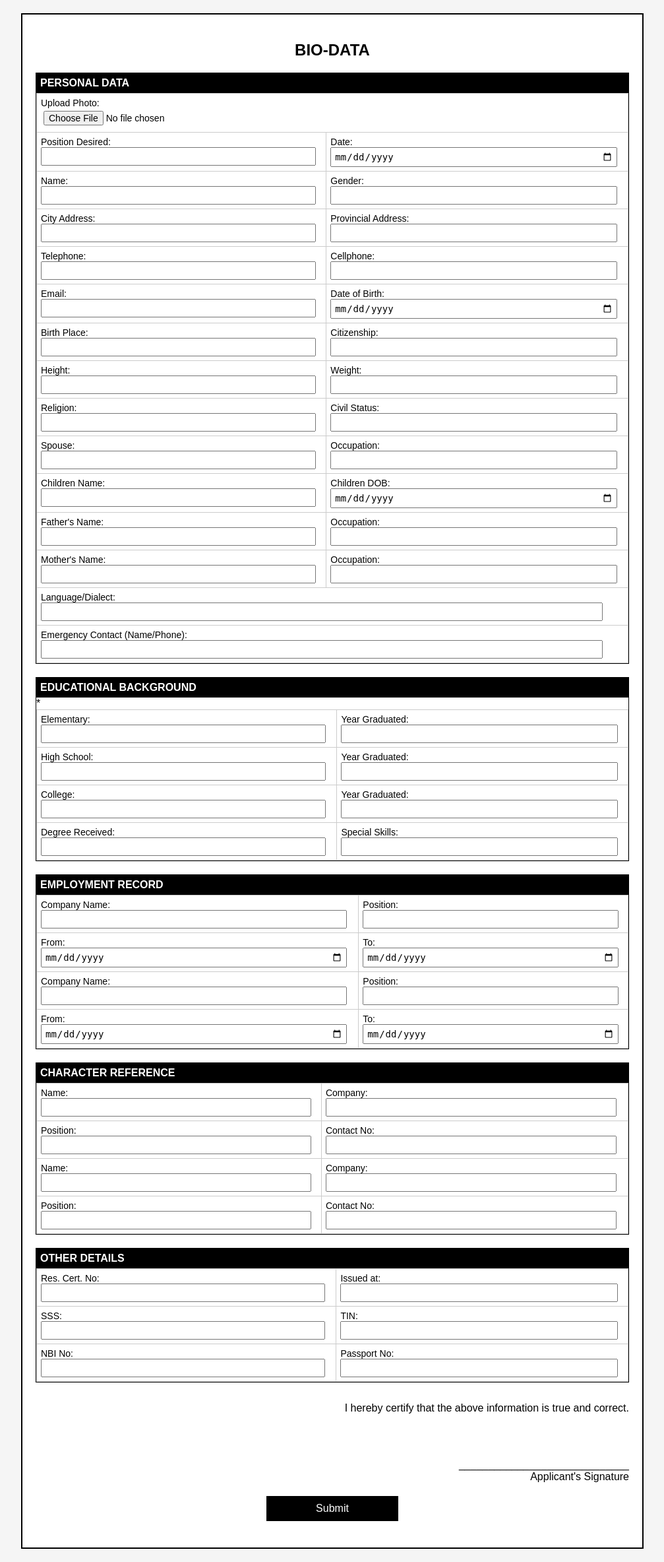
After one commit to kennyyy29/Websys, a PHP site: page /CaseStudy4_Biodata.php in a window 1280 px wide. The commit adds this page. Shown: the whole page at 66% size, without its empty margins (136-1143 px from the left). Run offline with PHP 8.4, Linux system fonts and the light colour scheme.

Commit message:
My case Study 4

```diff
--- /dev/null
+++ b/CaseStudy4_Biodata.php
@@ -0,0 +1,294 @@
+<?php
+if ($_SERVER["REQUEST_METHOD"] == "POST") {
+    $data = $_POST;
+    $errors = [];
+
+    // --- Validate required fields ---
+    if (empty($data['fullname'])) {
+        $errors[] = "Full Name is required.";
+    }
+
+    if (empty($data['position'])) {
+        $errors[] = "Position Desired is required.";
+    }
+
+    if (empty($data['contact']) || !is_numeric($data['contact'])) {
+        $errors[] = "Contact Number is required and must be numeric.";
+    }
+
+
+    $uploadedPhoto = null;
+    if (isset($_FILES['photo']) && $_FILES['photo']['error'] == 0) {
+        $targetDir = "uploads/";
+        if (!is_dir($targetDir)) {
+            mkdir($targetDir, 0777, true);
+        }
+
+
+        $allowedTypes = ['jpg', 'jpeg', 'png'];
+        $fileType = strtolower(pathinfo($_FILES["photo"]["name"], PATHINFO_EXTENSION));
+
+
+        $maxSize = 2 * 1024 * 1024;
+
+        if (!in_array($fileType, $allowedTypes)) {
+            $errors[] = "Only JPG and PNG files are allowed.";
+        } elseif ($_FILES["photo"]["size"] > $maxSize) {
+            $errors[] = "File size must be under 2MB.";
+        } else {
+            $targetFile = $targetDir . uniqid("img_") . "." . $fileType;
+            if (move_uploaded_file($_FILES["photo"]["tmp_name"], $targetFile)) {
+                $uploadedPhoto = $targetFile;
+            } else {
+                $errors[] = "Failed to upload the image.";
+            }
+        }
+    } else {
+        $errors[] = "Photo is required.";
+    }
+}
+?>
+
+<!DOCTYPE html>
+<html lang="en">
+<head>
+  <meta charset="UTF-8">
+  <title>Bio-Data Form</title>
+  <style>
+    body {
+      font-family: Arial, sans-serif;
+      background: #f5f5f5;
+      margin: 20px;
+    }
+    .container {
+      max-width: 900px;
+      margin: auto;
+      background: #fff;
+      padding: 20px;
+      border: 2px solid #000;
+    }
+    h2 {
+      text-align: center;
+      margin-bottom: 20px;
+      text-transform: uppercase;
+    }
+    .section {
+      border: 1px solid #000;
+      margin-bottom: 20px;
+    }
+    .section h3 {
+      background: #000;
+      color: #fff;
+      margin: 0;
+      padding: 6px;
+      font-size: 16px;
+      text-transform: uppercase;
+    }
+    .section table {
+      width: 100%;
+      border-collapse: collapse;
+    }
+    .section td {
+      padding: 6px;
+      border: 1px solid #ccc;
+      font-size: 14px;
+      vertical-align: top;
+    }
+    input, textarea {
+      width: 95%;
+      padding: 4px;
+      font-size: 14px;
+    }
+    .signature {
+      margin-top: 30px;
+      text-align: right;
+    }
+    .submit-btn {
+      display: block;
+      width: 200px;
+      padding: 10px;
+      background: #000;
+      color: #fff;
+      border: none;
+      margin: 20px auto;
+      cursor: pointer;
+      font-size: 16px;
+    }
+    .submit-btn:hover {
+      background: #444;
+    }
+  </style>
+</head>
+<body>
+  <div class="container">
+    <h2>Bio-Data</h2>
+
+    <form action="display.php" method="POST" enctype="multipart/form-data">
+
+
+      <div class="section">
+        <h3>Personal Data</h3>
+        <table>
+          <tr>
+  <td colspan="2">
+    Upload Photo: <input type="file" name="photo" accept="image/*">
+  </td>
+</tr>
+          <tr>
+            <td>Position Desired: <input type="text" name="position" required></td>
+            <td>Date: <input type="date" name="date"></td>
+          </tr>
+          <tr>
+            <td>Name: <input type="text" name="name" required></td>
+            <td>Gender: <input type="text" name="gender"></td>
+          </tr>
+          <tr>
+            <td>City Address: <input type="text" name="city_address"></td>
+            <td>Provincial Address: <input type="text" name="prov_address"></td>
+          </tr>
+          <tr>
+            <td>Telephone: <input type="text" name="telephone"></td>
+            <td>Cellphone: <input type="text" name="cellphone"></td>
+          </tr>
+          <tr>
+            <td>Email: <input type="email" name="email"></td>
+            <td>Date of Birth: <input type="date" name="dob"></td>
+          </tr>
+          <tr>
+            <td>Birth Place: <input type="text" name="birth_place"></td>
+            <td>Citizenship: <input type="text" name="citizenship"></td>
+          </tr>
+          <tr>
+            <td>Height: <input type="text" name="height"></td>
+            <td>Weight: <input type="text" name="weight"></td>
+          </tr>
+          <tr>
+            <td>Religion: <input type="text" name="religion"></td>
+            <td>Civil Status: <input type="text" name="civil_status"></td>
+          </tr>
+          <tr>
+            <td>Spouse: <input type="text" name="spouse"></td>
+            <td>Occupation: <input type="text" name="spouse_occ"></td>
+          </tr>
+          <tr>
+            <td>Children Name: <input type="text" name="children"></td>
+            <td>Children DOB: <input type="date" name="child_dob"></td>
+          </tr>
+          <tr>
+            <td>Father's Name: <input type="text" name="father"></td>
+            <td>Occupation: <input type="text" name="father_occ"></td>
+          </tr>
+          <tr>
+            <td>Mother's Name: <input type="text" name="mother"></td>
+            <td>Occupation: <input type="text" name="mother_occ"></td>
+          </tr>
+          <tr>
+            <td colspan="2">Language/Dialect: <input type="text" name="language"></td>
+          </tr>
+          <tr>
+            <td colspan="2">Emergency Contact (Name/Phone): <input type="text" name="emergency"></td>
+          </tr>
+        </table>
+      </div>
+
+
+      <div class="section">
+        <h3>Educational Background</h3>
+        <table>*
+          <tr>
+            <td>Elementary: <input type="text" name="elementary"></td>
+            <td>Year Graduated: <input type="text" name="elem_year"></td>
+          </tr>
+          <tr>
+            <td>High School: <input type="text" name="highschool"></td>
+            <td>Year Graduated: <input type="text" name="hs_year"></td>
+          </tr>
+          <tr>
+            <td>College: <input type="text" name="college"></td>
+            <td>Year Graduated: <input type="text" name="college_year"></td>
+          </tr>
+          <tr>
+            <td>Degree Received: <input type="text" name="degree"></td>
+            <td>Special Skills: <input type="text" name="skills"></td>
+          </tr>
+        </table>
+      </div>
+
+
+      <div class="section">
+        <h3>Employment Record</h3>
+        <table>
+          <tr>
+            <td>Company Name: <input type="text" name="company1"></td>
+            <td>Position: <input type="text" name="position1"></td>
+          </tr>
+          <tr>
+            <td>From: <input type="date" name="from1"></td>
+            <td>To: <input type="date" name="to1"></td>
+          </tr>
+          <tr>
+            <td>Company Name: <input type="text" name="company2"></td>
+            <td>Position: <input type="text" name="position2"></td>
+          </tr>
+          <tr>
+            <td>From: <input type="date" name="from2"></td>
+            <td>To: <input type="date" name="to2"></td>
+          </tr>
+        </table>
+      </div>
+
+
+      <div class="section">
+        <h3>Character Reference</h3>
+        <table>
+          <tr>
+            <td>Name: <input type="text" name="ref1_name"></td>
+            <td>Company: <input type="text" name="ref1_company"></td>
+          </tr>
+          <tr>
+            <td>Position: <input type="text" name="ref1_pos"></td>
+            <td>Contact No: <input type="text" name="ref1_contact"></td>
+          </tr>
+          <tr>
+            <td>Name: <input type="text" name="ref2_name"></td>
+            <td>Company: <input type="text" name="ref2_company"></td>
+          </tr>
+          <tr>
+            <td>Position: <input type="text" name="ref2_pos"></td>
+            <td>Contact No: <input type="text" name="ref2_contact"></td>
+          </tr>
+        </table>
+      </div>
+
+
+      <div class="section">
+        <h3>Other Details</h3>
+        <table>
+          <tr>
+            <td>Res. Cert. No: <input type="text" name="res_cert"></td>
+            <td>Issued at: <input type="text" name="issued_at"></td>
+          </tr>
+          <tr>
+            <td>SSS: <input type="text" name="sss"></td>
+            <td>TIN: <input type="text" name="tin"></td>
+          </tr>
+          <tr>
+            <td>NBI No: <input type="text" name="nbi"></td>
+            <td>Passport No: <input type="text" name="passport"></td>
+          </tr>
+        </table>
+      </div>
+
+
+      <div class="signature">
+        <p>I hereby certify that the above information is true and correct.</p>
+        <br><br>
+        <p>_____________________________<br>
+        Applicant's Signature</p>
+      </div>
+
+      <button type="submit" class="submit-btn">Submit</button>
+    </form>
+  </div>
+</body>
+</html>
```
Also changed, not shown: Case Study 1.php (+8 -8 lines), display.php (added, +190 -0 lines), uploads/img_68ce2282d4a79.jpg (added), uploads/img_68ce22fd16f2a.jpg (added).
